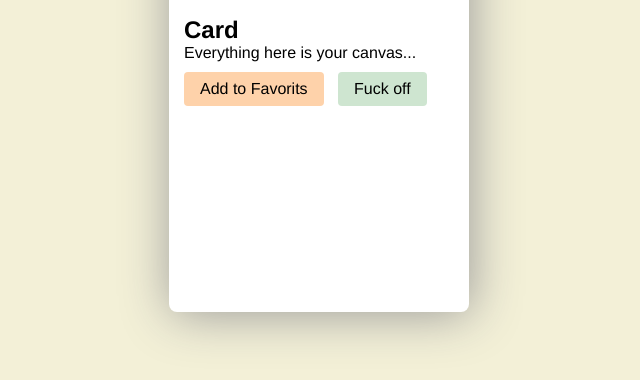
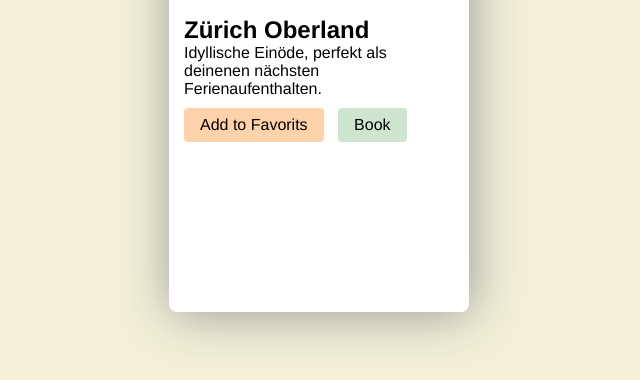
Before and after one commit to CarinaGood/BitsAndAtomsIICard, a plain HTML site: page index.html in a window 1280 px wide. Shown: the part 268-648 px from the top of the page, without its empty margins (321-961 px from the left). Drawn offline with Linux system fonts and the light colour scheme.

Commit message:
Changed card description

```diff
--- a/index.html
+++ b/index.html
@@ -15,10 +15,10 @@
     <!-- Write your markup in here! Feel free to delete the title and the text! -->
     <img src="./images/DSC_0302.jpg" alt="landscape"/>
     <div class="content">
-    <h2>Card</h2>
-    <p>Everything here is your canvas...</p>
+    <h2>Zürich Oberland</h2>
+    <p>Idyllische Einöde, perfekt als deinenen nächsten Ferienaufenthalten.</p>
     <button class="primary" type="button">Add to Favorits</button>
-    <button class="secondary" type="button">Fuck off</button>
+    <button class="secondary" type="button">Book</button>
   </div>
   </div>
 </body>
```
